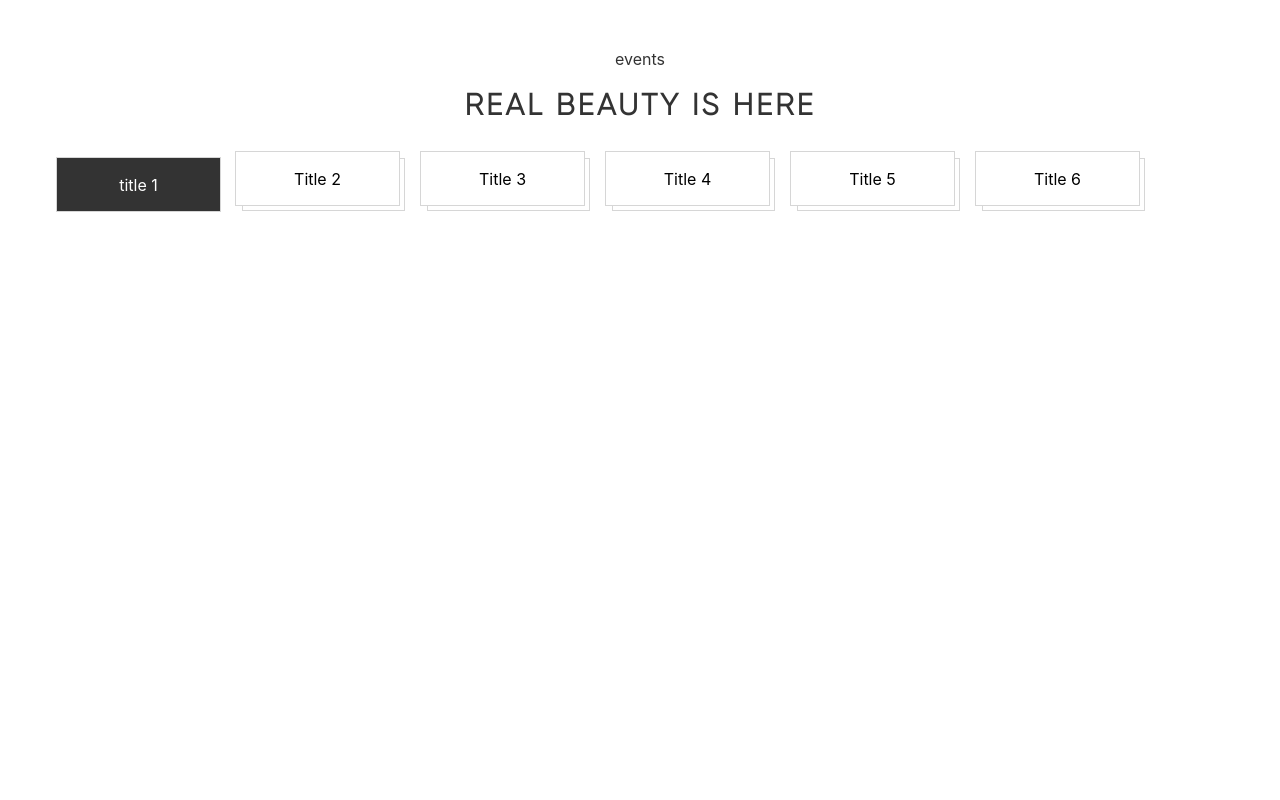
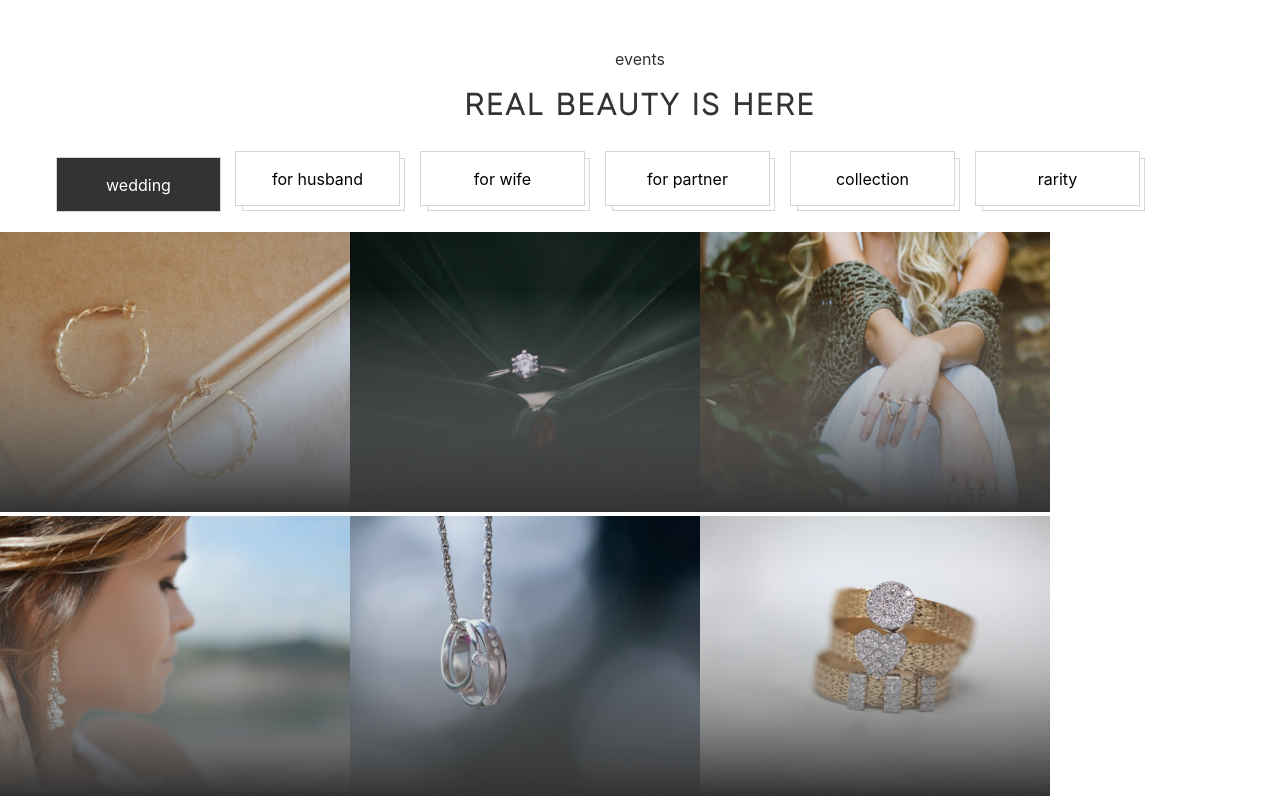
Before and after one commit to armensargsyan1993/jewerely__store, a React (Create React App) app: page / in a window 1280 px wide. Shown: the part 851-1651 px from the top of the page. Before the commit the page ends 1600 px from the top, so only its background shows below. Built offline with nearby package versions, Linux system fonts and the light colour scheme.

Commit message:
complete tabs

```diff
--- a/src/components/ImgCreator/ImgCreator.module.scss
+++ b/src/components/ImgCreator/ImgCreator.module.scss
@@ -0,0 +1,8 @@
+.root{
+    width: 350px;
+    height: 280px;
+    img{
+        width: 100%;
+        height: 100%;
+    }
+}
--- a/src/components/MyTabs/MyTabs.tsx
+++ b/src/components/MyTabs/MyTabs.tsx
@@ -3,37 +3,41 @@ import styles from './MyTabs.module.scss'
 
 import { Tab, Tabs, TabList, TabPanel } from 'react-tabs'
 import 'react-tabs/style/react-tabs.css'
+import { pictures } from '../assets'
+
 
 export const MyTabs = () => {
+    const imgArr = [
+      pictures.rect5_1,
+      pictures.rect5_2,
+      pictures.rect5_3,
+      pictures.rect5_4,
+      pictures.rect5_5,
+      pictures.rect5_6,
+    ]
+    const titleArr = [
+      'wedding',
+      'for husband',
+      'for wife',
+      'for partner',
+      'collection',
+      'rarity'
+    ]
   return (
     <div className={styles.root}>
       <Tabs>
         <TabList className={styles.tabList}>
-          <Tab className={styles.tab}>title 1</Tab>
-          <Tab className={styles.tab}>Title 2</Tab>
-          <Tab className={styles.tab}>Title 3</Tab>
-          <Tab className={styles.tab}>Title 4</Tab>
-          <Tab className={styles.tab}>Title 5</Tab>
-          <Tab className={styles.tab}>Title 6</Tab>
+          {titleArr.map(e => {
+            return <Tab className={styles.tab}>{e}</Tab>
+          })}
         </TabList>
-        <TabPanel>
-
-        </TabPanel>
-        <TabPanel>
-          <h2>Any content 2</h2>
-        </TabPanel>
-        <TabPanel>
-          <h2>Any content 3</h2>
-        </TabPanel>
-        <TabPanel>
-          <h2>Any content 4</h2>
-        </TabPanel>
-        <TabPanel>
-          <h2>Any content 5</h2>
-        </TabPanel>
-        <TabPanel>
-          <h2>Any content 6</h2>
-        </TabPanel>
+         {imgArr.map(() => {
+           return <TabPanel>
+           {imgArr.map(e => {
+             return <img src={e} alt={e}/>
+           })}
+         </TabPanel>
+         })}
       </Tabs>
     </div>
   )
--- a/src/components/pages/Home/Home.tsx
+++ b/src/components/pages/Home/Home.tsx
@@ -7,7 +7,7 @@ import { MyTabs } from '../../MyTabs/MyTabs'
 
 export const Home = () => {
   const bottomData = (
-    <div className={styles.imgContainer}>
+    <div key={Math.random()} className={styles.imgContainer}>
       <img src={pictures.homeBottom} alt="Fine Jewelry" />
     </div>
   )
@@ -25,10 +25,18 @@ export const Home = () => {
           <div className={styles.bottomPicturesContainer}>
             <div className={`container`}>
               <div className={`${styles.bottomPictures}`}>
-                {new Array(3).fill(bottomData)}
+                {new Array(3).fill(' ').map((e,i) => {
+                  return <div key={i} className={styles.imgContainer}>
+                  <img src={pictures.homeBottom} alt="Fine Jewelry" />
+                </div>
+                })}
               </div>
               <div className={`${styles.bottomPictures}`}>
-                {new Array(3).fill(bottomData)}
+              {new Array(3).fill(' ').map((e,i) => {
+                  return <div key={i} className={styles.imgContainer}>
+                  <img src={pictures.homeBottom} alt="Fine Jewelry" />
+                </div>
+                })}
               </div>
             </div>
           </div>
```
Also changed, not shown: src/components/ImgCreator/ImgCreator.tsx (+5 -2 lines).
